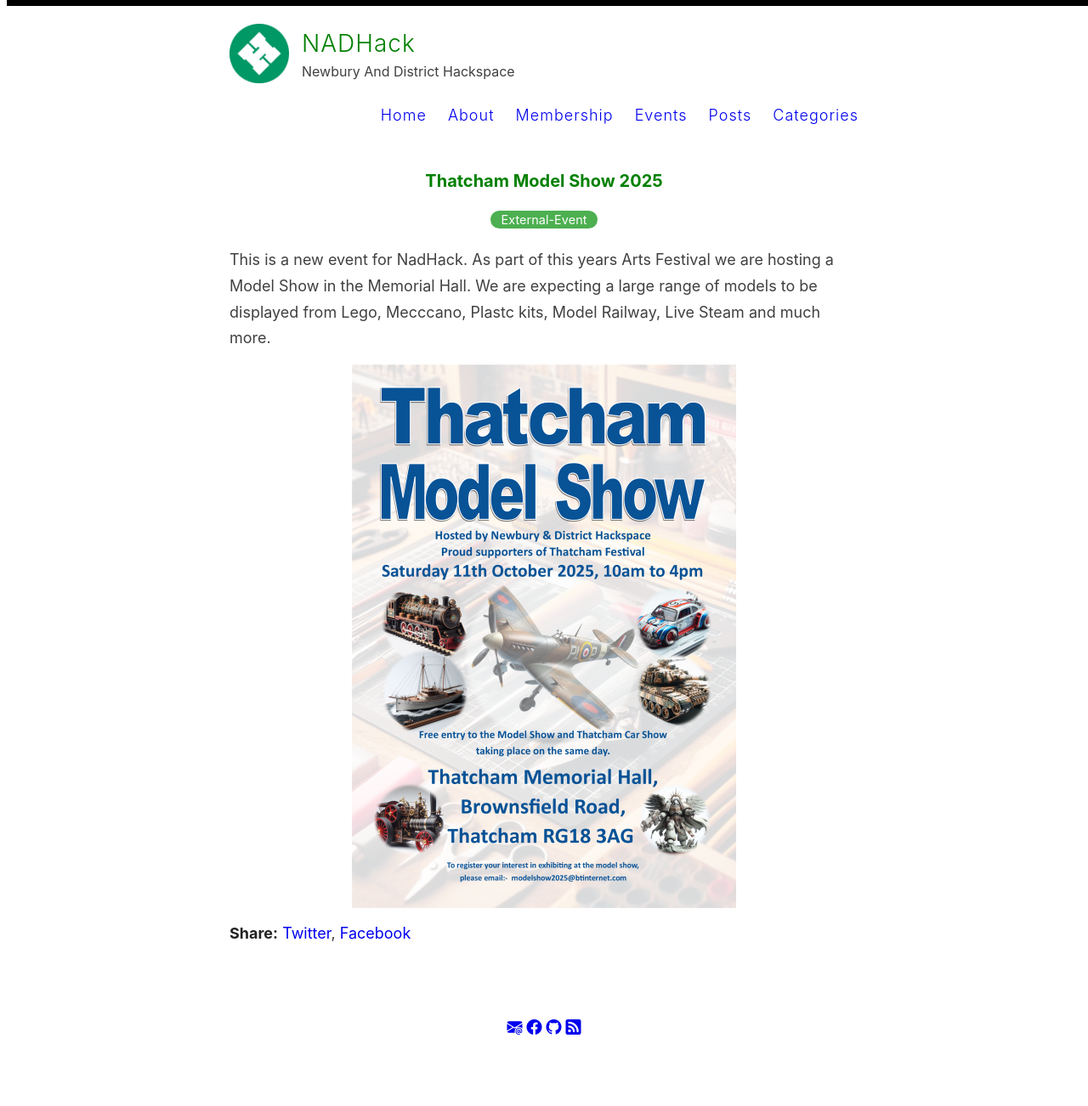
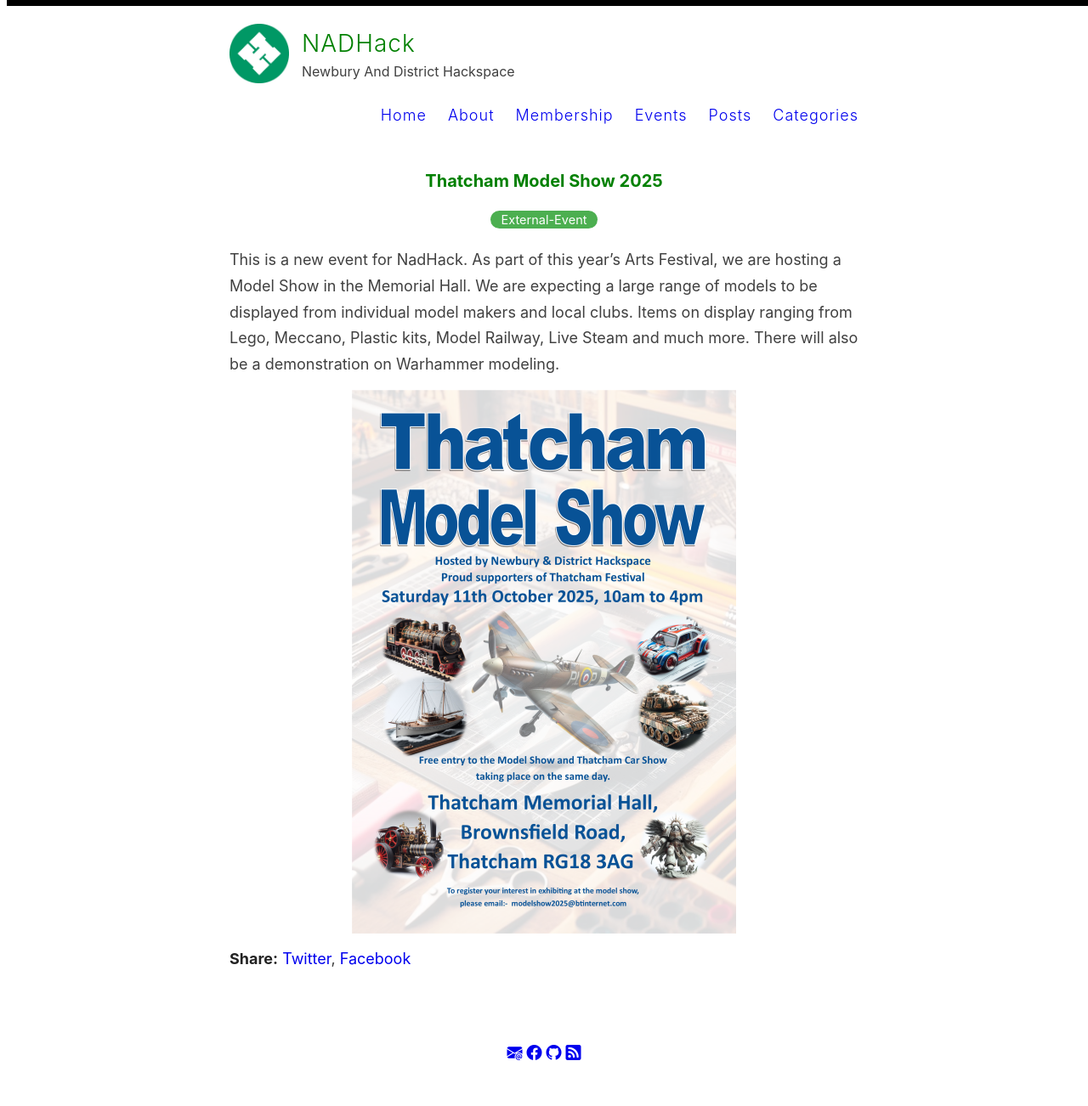
Before and after one commit to nadhack/nadhack.github.io, a Jekyll site: the page built from _events/2025modelshow.md, in a window 1280 px wide. Shown: the whole page at 85% size. Built offline with Jekyll 4.4.1, drawn with Linux system fonts in a browser that asks for light colours; before the commit the page ends 1271 px from its top, so only the background shows below that.

Commit message:
Update 2025modelshow.md

```diff
--- a/_events/2025modelshow.md
+++ b/_events/2025modelshow.md
@@ -7,7 +7,8 @@
 excerpt: Thatcham Model Show. Presented by NadHack as part of the Thatcham Arts Festival
 ---
 
-This is a new event for NadHack. As part of this years Arts Festival we are hosting a Model Show in the Memorial Hall.
-We are expecting a large range of models to be displayed from Lego, Mecccano, Plastc kits, Model Railway, Live Steam and much more.
+This is a new event for NadHack. As part of this year’s Arts Festival, we are hosting a Model Show in the Memorial Hall.
+We are expecting a large range of models to be displayed from individual model makers and local clubs. Items on display ranging from Lego, Meccano, Plastic kits, Model Railway, Live Steam and much more.
+There will also be a demonstration on Warhammer modeling.
 
 ![](/images/2025modelshow1.png)
```
